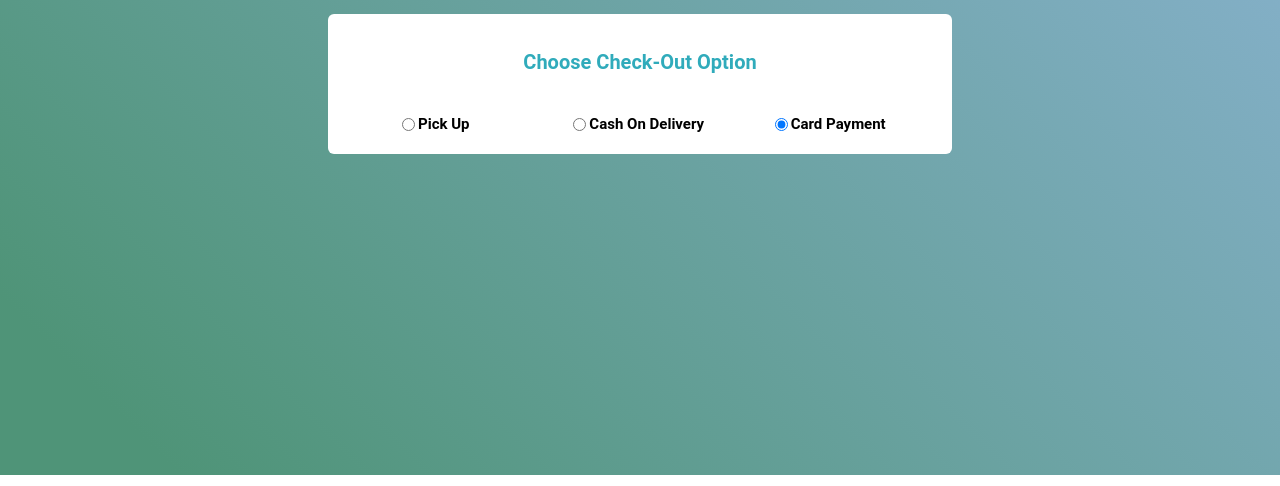
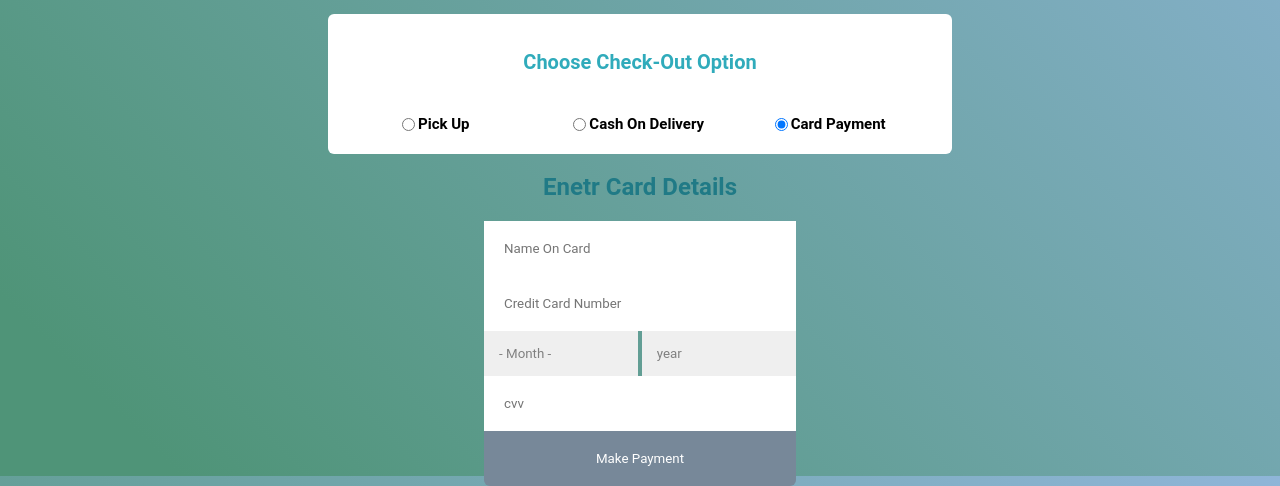
Before and after one commit to swet09/FULLSTACK-PROJECT, a website: page public/app/views/checkout.html in a window 1280 px wide. Both pictures are taken after a click on the radio button "Card Payment". Shown: the part 381-867 px from the top of the page. Drawn offline with nearby package versions, Linux system fonts and the light colour scheme; files that its build step writes are made by us from their sources.

Commit message:
Adding card payment form

```diff
--- a/public/app/views/checkout.html
+++ b/public/app/views/checkout.html
@@ -14,7 +14,9 @@
   <!-- <script src="//code.angularjs.org/1.8.0/angular.min.js"></script>
   <script src="//code.angularjs.org/1.8.0/angular-animate.js"></script>
   <script src="assets/js/checkout.js"></script> -->
+
   <script src="https://ajax.googleapis.com/ajax/libs/angularjs/1.6.9/angular.min.js"></script>
+  <script src="asserts/js/checkout.js"></script>
 
 </head>
 
@@ -79,15 +81,15 @@
               <div class="codheading" ><h2>Delivary Address</h2></div>
 
               <div class="form__group">
-                  <input type="text" placeholder="Address Line 1" class="form__input" required ="true"/>
+                  <input type="text" placeholder="Address Line 1" class="form__input" required/>
               </div>
 
               <div class="form__group">
-                  <input type="email" placeholder="Address Line 2" class="form__input" required ="true"/>
+                  <input type="email" placeholder="Address Line 2" class="form__input" required/>
               </div>
 
               <div class="form__group">
-                  <input type="password" placeholder="Phone Number" class="form__input" required ="true"/>
+                  <input type="password" placeholder="Phone Number" class="form__input" required/>
               </div>
 
               <button class="btn btn-primary" type="button">Deliver To This Address</button>
@@ -95,8 +97,59 @@
 
         </section>
       </div>
+
       <div ng-switch-when="Card Payment" class="animate-switch">
         <!-- <div class="card__option"></div> -->
+        <section class="card__grid">
+
+          <!-- <div class="codheading" ><h2>Delivary Address</h2></div> -->
+
+            <form class="form">
+              <div class="cardheading" ><h2>Enetr Card Details</h2></div>
+
+              <div class="form__group">
+                  <input type="text" placeholder="Name On Card" class="form__input" required/>
+              </div>
+
+              <div class="form__group">
+                  <input type="email" placeholder="Credit Card Number" class="form__input" required/>
+              </div>
+
+              <div class="form__group">
+              <select name="Month" class="form__input__select">
+                <option>- Month -</option>
+                <option value="January">January</option>
+                <option value="Febuary">Febuary</option>
+                <option value="March">March</option>
+                <option value="April">April</option>
+                <option value="May">May</option>
+                <option value="June">June</option>
+                <option value="July">July</option>
+                <option value="August">August</option>
+                <option value="September">September</option>
+                <option value="October">October</option>
+                <option value="November">November</option>
+                <option value="December">December</option>
+                </select>
+                <select name="Year" class="form__input__select">
+                  <option>year</option>
+                  <option value="2020">2020</option>
+                  <option value="2021">2021</option>
+                  <option value="2022">2022</option>
+                  <option value="2023">2023</option>
+                  <option value="2024">2024</option>
+                  <option value="2025">2025</option>
+                </select>
+               </div>
+
+               <div class="form__group">
+                <input type="email" placeholder="cvv" class="form__input" required/>
+            </div>
+
+              <button class="btn btn-primary" type="button">Make Payment</button>
+          </form>
+
+        </section>
 
       </div>
     </div>
--- a/public/assets/css/checkout.css
+++ b/public/assets/css/checkout.css
@@ -173,6 +173,19 @@ cod grid container css
 }
 .form__input:focus {
   background: #f7f7f7;
+
+}
+
+.form__input__select{
+  display: inline;
+  font-family: "Roboto";
+  border: 0;
+  outline: 0;
+  transition: 0.3s;
+  width: 49.3%;
+  -webkit-appearance: none;
+padding: 15px;
+color: grey;
 }
 
 .btn {
@@ -188,10 +201,13 @@ cod grid container css
 
 }
 .btn:hover {
-  background:darkslategray;
+  background:rgb(95, 163, 163);
 
 }
-
+.cardheading{
+  color:rgb(32, 122, 134);
+text-align: center;
+}
 
 @-webkit-keyframes NO {
   from, to {
```
